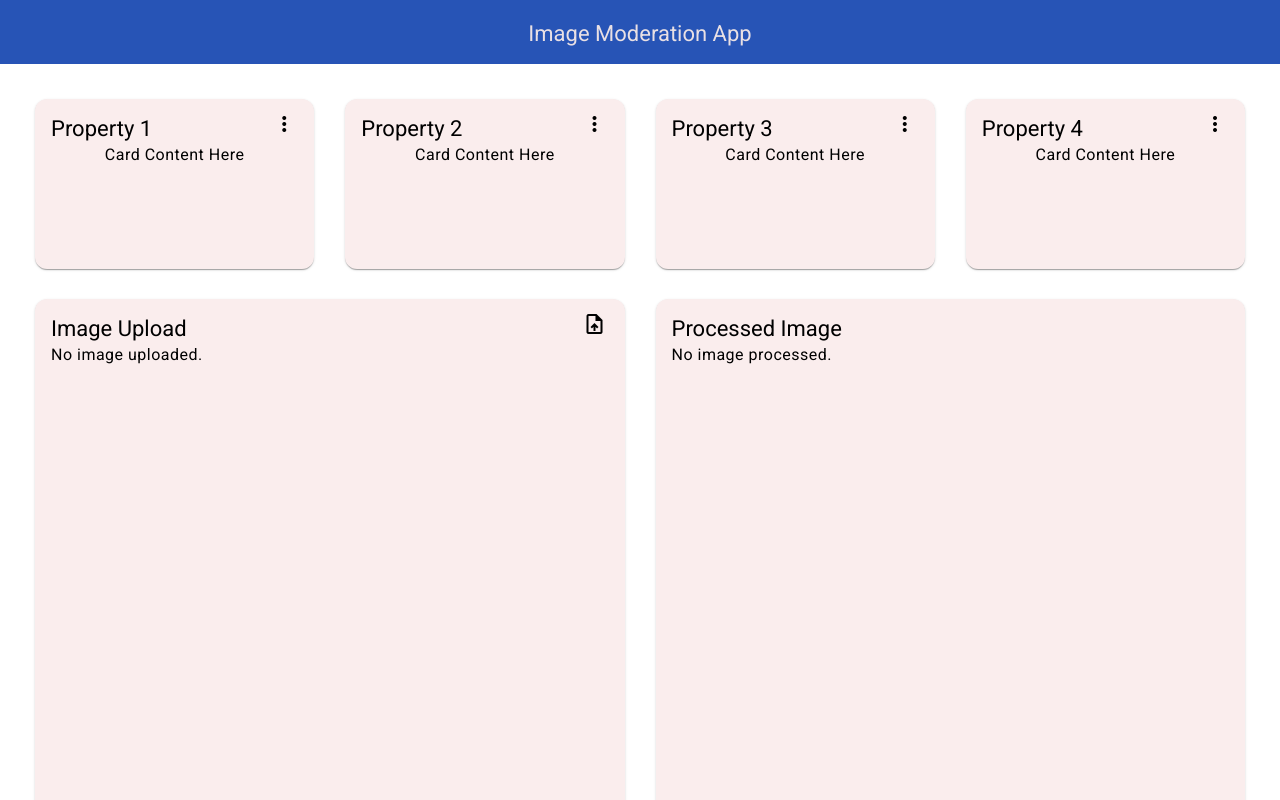
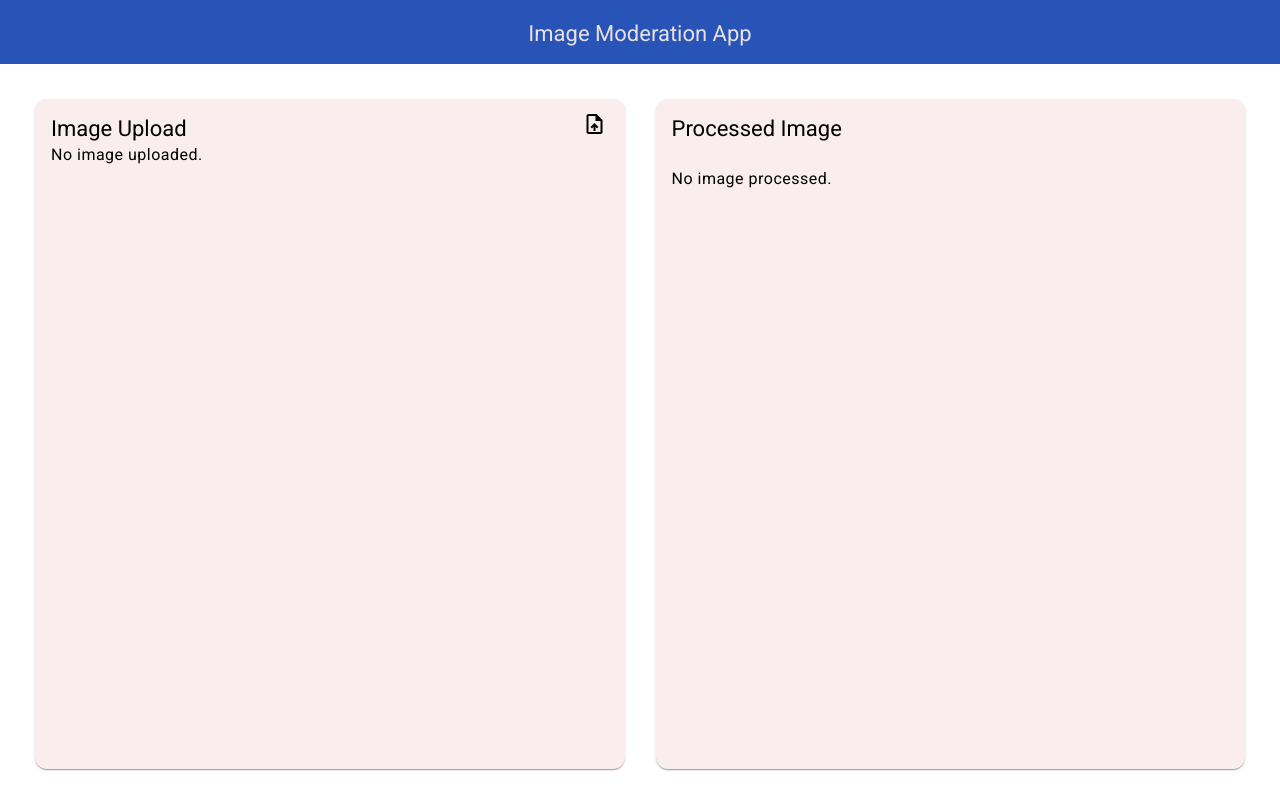
Before and after one commit to amitsat27/image-moderation-aws, an Angular app: page /navigation in a window 1280 px wide. Built offline with nearby package versions, Linux system fonts and the light colour scheme.

Commit message:
API Call, Loader, Dynamic Labels

```diff
--- a/src/app/image-process/image-process.component.css
+++ b/src/app/image-process/image-process.component.css
@@ -19,7 +19,7 @@
 }
 
 .dashboard-card-content {
-  text-align: center;
+  white-space: pre-wrap; /* Preserve whitespace and wrap text */
 }
 
 .mat-icon {
@@ -72,3 +72,30 @@
   color: white;
   z-index: 10; /* Ensure it appears above the image */
 }
+
+.blurred {
+  filter: blur(8px);
+}
+
+.green-snackbar {
+  background-color: green;
+  color: white;
+}
+
+.red-snackbar {
+  background-color: red;
+  color: white;
+}
+
+.loader-overlay {
+  position: fixed;
+  top: 0;
+  left: 0;
+  width: 100%;
+  height: 100%;
+  background: rgba(255, 255, 255, 0.8);
+  display: flex;
+  justify-content: center;
+  align-items: center;
+  z-index: 1000;
+}
--- a/src/app/image-process/image-process.component.html
+++ b/src/app/image-process/image-process.component.html
@@ -1,105 +1,24 @@
-<div class="grid-container" >
-
-  <mat-grid-list cols="4" rowHeight="200px" rowWidth="200px">
-      <mat-grid-tile [colspan]="1" [rowspan]="1">
+<div class="grid-container">
+  <ng-container *ngIf="moderationLabels.length > 0">
+    <mat-grid-list cols="4" rowHeight="200px" rowWidth="200px">
+      <mat-grid-tile [colspan]="1" [rowspan]="1" *ngFor="let label of getFilteredLabels(); let i = index">
         <mat-card class="dashboard-card">
           <mat-card-header>
             <mat-card-title>
-               <span class="property">Property 1 </span>
-              <button mat-icon-button class="more-button" [matMenuTriggerFor]="menu" aria-label="Toggle menu">
-                <mat-icon >more_vert</mat-icon>
-              </button>
-              <mat-menu #menu="matMenu" xPosition="before">
-                <button mat-menu-item>Expand</button>
-                <button mat-menu-item>Remove</button>
-              </mat-menu>
+              <span class="property">Moderation Label {{ i + 1 }}</span>
             </mat-card-title>
           </mat-card-header>
           <mat-card-content class="dashboard-card-content">
-            <div>Card Content Here</div>
+            <div>Confidence - {{ label?.Confidence }}</div>
+            <br>
+            <div>Parent Name - {{ label?.ParentName }}</div>
           </mat-card-content>
         </mat-card>
       </mat-grid-tile>
-      <mat-grid-tile [colspan]="1" [rowspan]="1">
-        <mat-card class="dashboard-card">
-          <mat-card-header>
-            <mat-card-title>
-              Property 2
-              <button   mat-icon-button class="more-button" [matMenuTriggerFor]="menu" aria-label="Toggle menu">
-                <mat-icon style="color: black;">more_vert</mat-icon>
-              </button>
-              <mat-menu #menu="matMenu" xPosition="before">
-                <button mat-menu-item>Expand</button>
-                <button mat-menu-item>Remove</button>
-              </mat-menu>
-            </mat-card-title>
-          </mat-card-header>
-          <mat-card-content class="dashboard-card-content">
-            <div>Card Content Here</div>
-          </mat-card-content>
-        </mat-card>
-      </mat-grid-tile>
-      <mat-grid-tile [colspan]="1" [rowspan]="1">
-        <mat-card class="dashboard-card">
-          <mat-card-header>
-            <mat-card-title>
-              Property 3
-              <button mat-icon-button class="more-button" [matMenuTriggerFor]="menu" aria-label="Toggle menu">
-                <mat-icon>more_vert</mat-icon>
-              </button>
-              <mat-menu #menu="matMenu" xPosition="before">
-                <button mat-menu-item>Expand</button>
-                <button mat-menu-item>Remove</button>
-              </mat-menu>
-            </mat-card-title>
-          </mat-card-header>
-          <mat-card-content class="dashboard-card-content">
-            <div>Card Content Here</div>
-          </mat-card-content>
-        </mat-card>
-      </mat-grid-tile>
-      <mat-grid-tile [colspan]="1" [rowspan]="1">
-        <mat-card class="dashboard-card">
-          <mat-card-header>
-            <mat-card-title>
-              Property 4
-              <button mat-icon-button class="more-button" [matMenuTriggerFor]="menu" aria-label="Toggle menu">
-                <mat-icon>more_vert</mat-icon>
-              </button>
-              <mat-menu #menu="matMenu" xPosition="before">
-                <button mat-menu-item>Expand</button>
-                <button mat-menu-item>Remove</button>
-              </mat-menu>
-            </mat-card-title>
-          </mat-card-header>
-          <mat-card-content class="dashboard-card-content">
-            <div>Card Content Here</div>
-          </mat-card-content>
-        </mat-card>
-      </mat-grid-tile>
+    </mat-grid-list>
+  </ng-container>
 
-
-  </mat-grid-list>
   <mat-grid-list cols="2" rowHeight="700px" rowWidth="200px">
-    <!-- <mat-grid-tile [colspan]="1" [rowspan]="1">
-      <mat-card class="dashboard-card">
-        <mat-card-header>
-          <mat-card-title>
-             Image Upload
-            <button mat-icon-button class="more-button" [matMenuTriggerFor]="menu" aria-label="Toggle menu">
-              <mat-icon>more_vert</mat-icon>
-            </button>
-            <mat-menu #menu="matMenu" xPosition="before">
-              <button mat-menu-item>Expand</button>
-              <button mat-menu-item>Remove</button>
-            </mat-menu>
-          </mat-card-title>
-        </mat-card-header>
-        <mat-card-content class="dashboard-card-content">
-          <div>Card Content Here</div>
-        </mat-card-content>
-      </mat-card>
-    </mat-grid-tile> -->
     <mat-grid-tile [colspan]="1" [rowspan]="1">
       <mat-card class="dashboard-card">
         <mat-card-header>
@@ -117,20 +36,15 @@
           <div style="margin-top: 30px;" *ngIf="imageUrl; else noImage" class="image-container">
             <img [src]="imageUrl" alt="Uploaded Image" class="uploaded-image"/>
             <div class="button-container">
-              <button mat-raised-button class="process-button" (click)="processImage()" style="background-color: skyblue; color: white;">
-                Process Image
-              </button>
             </div>
           </div>
           <ng-template #noImage>
             <div>No image uploaded.</div>
           </ng-template>
         </mat-card-content>
-        <input type="file" accept="image/*" (change)="onFileSelected($event)" style="display:none;" #fileInput>
+        <input type="file" accept="image/jpeg, image/png" (change)="onFileSelected($event)" style="display:none;" #fileInput>
       </mat-card>
     </mat-grid-tile>
-
-
     <mat-grid-tile [colspan]="1" [rowspan]="1">
       <mat-card class="dashboard-card">
         <mat-card-header>
@@ -139,17 +53,19 @@
           </mat-card-title>
         </mat-card-header>
         <mat-card-content class="dashboard-card-content-image">
-          <div style="margin-top: 30px;" *ngIf="imageUrl; else noImageProcessed" class="image-container">
-            <img [src]="imageUrl" alt="Uploaded Image" class="uploaded-image"/>
-
+          <div style="margin-top: 30px;" *ngIf="isProcessingComplete && imageUrl; else noImageProcessed" class="image-container">
+            <img [src]="imageUrl" [class.blurred]="!isImageSafe" alt="Uploaded Image" class="uploaded-image"/>
           </div>
           <ng-template #noImageProcessed>
-            <div>No image processed.</div>
+            <div><br>No image processed.</div>
           </ng-template>
         </mat-card-content>
-
       </mat-card>
     </mat-grid-tile>
+  </mat-grid-list>
 
-  </mat-grid-list>
+  <div *ngIf="isLoading" class="loader-overlay">
+    <mat-spinner></mat-spinner>
+  </div>
+
 </div>
--- a/src/app/image-process/image-process.component.ts
+++ b/src/app/image-process/image-process.component.ts
@@ -1,12 +1,16 @@
 import { Component, ElementRef, inject, ViewChild } from '@angular/core';
 import { Breakpoints, BreakpointObserver } from '@angular/cdk/layout';
-import { map } from 'rxjs/operators';
+import { catchError, map, tap } from 'rxjs/operators';
 import { AsyncPipe, CommonModule } from '@angular/common';
 import { MatGridListModule } from '@angular/material/grid-list';
 import { MatMenuModule } from '@angular/material/menu';
 import { MatIconModule } from '@angular/material/icon';
 import { MatButtonModule } from '@angular/material/button';
 import { MatCardModule } from '@angular/material/card';
+import { HttpClient , HttpClientModule} from '@angular/common/http';
+import { MatSnackBar, MatSnackBarModule } from '@angular/material/snack-bar';
+import { MatProgressSpinnerModule } from '@angular/material/progress-spinner';
+import { of } from 'rxjs';
 
 @Component({
   selector: 'app-image-process',
@@ -20,28 +24,103 @@ import { MatCardModule } from '@angular/material/card';
     MatIconModule,
     MatButtonModule,
     CommonModule,
-    MatCardModule
+    MatCardModule,
+    HttpClientModule,
+    MatSnackBarModule,
+    MatProgressSpinnerModule
   ]
 })
 export class ImageProcessComponent {
   private breakpointObserver = inject(BreakpointObserver);
+  private http = inject(HttpClient);
+  private snackBar = inject(MatSnackBar);
+
   imageUrl: string | ArrayBuffer | null | undefined="";
+  base64Image: string | null = null;
+  isImageSafe: boolean = true;
+  fileName: string | null = null;
+  moderationLabels: any[] = [];
+  isProcessingComplete: boolean = false;
+  isLoading: boolean = false;
+
+  property1: any = null;
+  property2: any = null;
+  property3: any = null;
+  property4: any = null;
+
   @ViewChild('fileInput') fileInput!: ElementRef;
 
   uploadImage() {
-    this.fileInput.nativeElement.click(); // Trigger the hidden
+    this.fileInput.nativeElement.click();
   }
-  processImage(){}
+
+  showToaster(message: string, panelClass: string) {
+    this.snackBar.open(message, 'Close', {
+      duration: 3000,
+      panelClass: [panelClass]
+    });
+  }
 
   onFileSelected(event: Event) {
     const file = (event.target as HTMLInputElement).files?.[0];
-    if (file) {
+    if (file && (file.type === 'image/jpeg' || file.type === 'image/png')) {
+
       const reader = new FileReader();
+      this.fileName = file.name;
+
       reader.onload = (e) => {
-        this.imageUrl = e.target?.result; // Set the image URL for display
+        const result = e.target?.result as string;
+        this.imageUrl = result;
+        this.base64Image = result.split(',')[1];
+
+        this.isProcessingComplete = false;
+        this.isLoading = true;
+        this.showToaster('Processing image...', 'green-snackbar');
+
+        const apiUrl = 'https://tahekxieo5.execute-api.ap-south-1.amazonaws.com/dev/imageAnalysis';
+        const body = { imageBase64: this.base64Image, fileName: this.fileName };
+
+        this.http.post(apiUrl, body).pipe(
+          tap((response: any) => {
+            console.log('Image uploaded successfully', response);
+            this.moderationLabels = response.moderationInfo;
+
+            if (!this.moderationLabels || this.moderationLabels.length === 0) {
+              this.isImageSafe = true;
+            } else {
+              const totalConfidence = this.moderationLabels.reduce((sum, label) => sum + label.Confidence, 0);
+              const averageConfidence = totalConfidence / this.moderationLabels.length;
+              this.isImageSafe = averageConfidence <= 90;
+            }
+
+            if(this.isImageSafe) {
+              this.property1 = this.moderationLabels[0] || null;
+              this.property2 = this.moderationLabels[1] || null;
+              this.property3 = this.moderationLabels[2] || null;
+              this.property4 = this.moderationLabels[3] || null;
+            }
+
+            this.isProcessingComplete = true;
+            this.isLoading = false;
+
+            this.showToaster(this.isImageSafe ? 'Image is Safe' : 'Image is Unsafe', this.isImageSafe ? 'green-snackbar' : 'red-snackbar');
+          }),
+          catchError(error => {
+            console.error('Error uploading image', error);
+            this.isLoading = false;
+            this.showToaster(error, 'green-snackbar');
+            return of(null);
+          })
+        ).subscribe();
       };
-      reader.readAsDataURL(file); // Convert the file to a data URL
+      reader.readAsDataURL(file);
+    } else {
+      alert('Please select a valid image file (JPG or PNG).');
     }
+  }
+
+  getFilteredLabels() {
+    return this.moderationLabels.filter(label => label?.ParentName).slice(0, 4);
   }
 
   /** Based on the screen size, switch from standard to one column per row */
```
